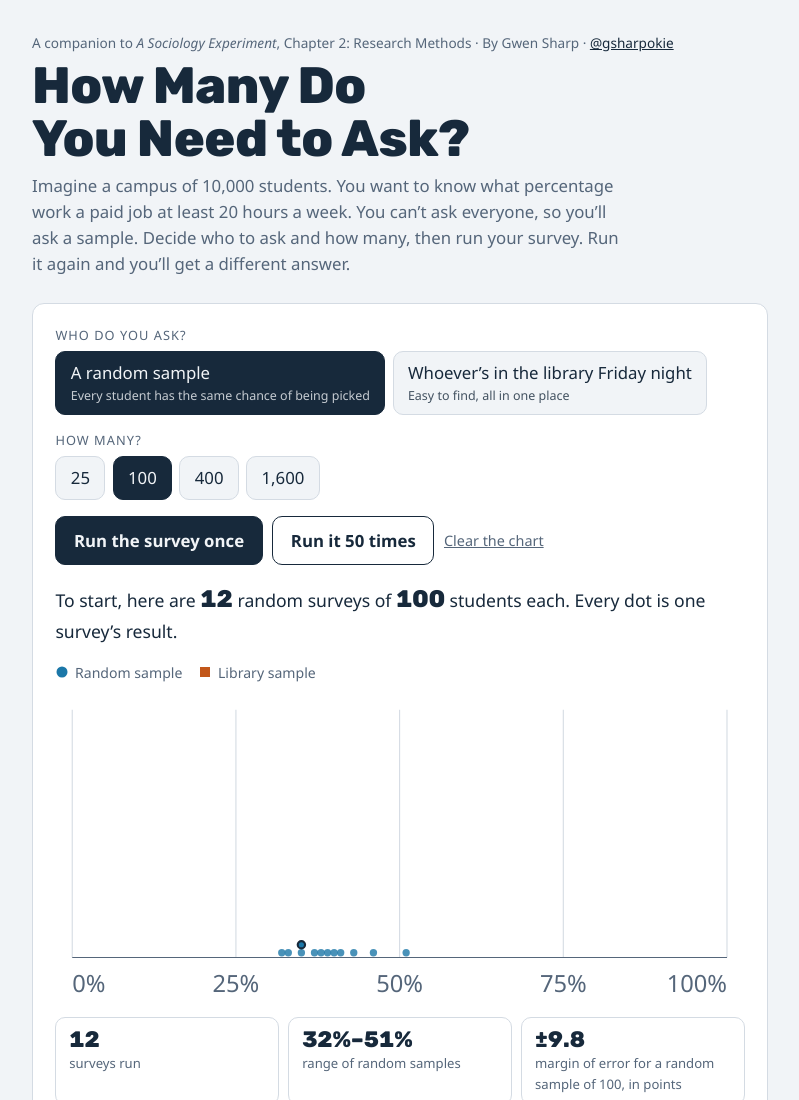
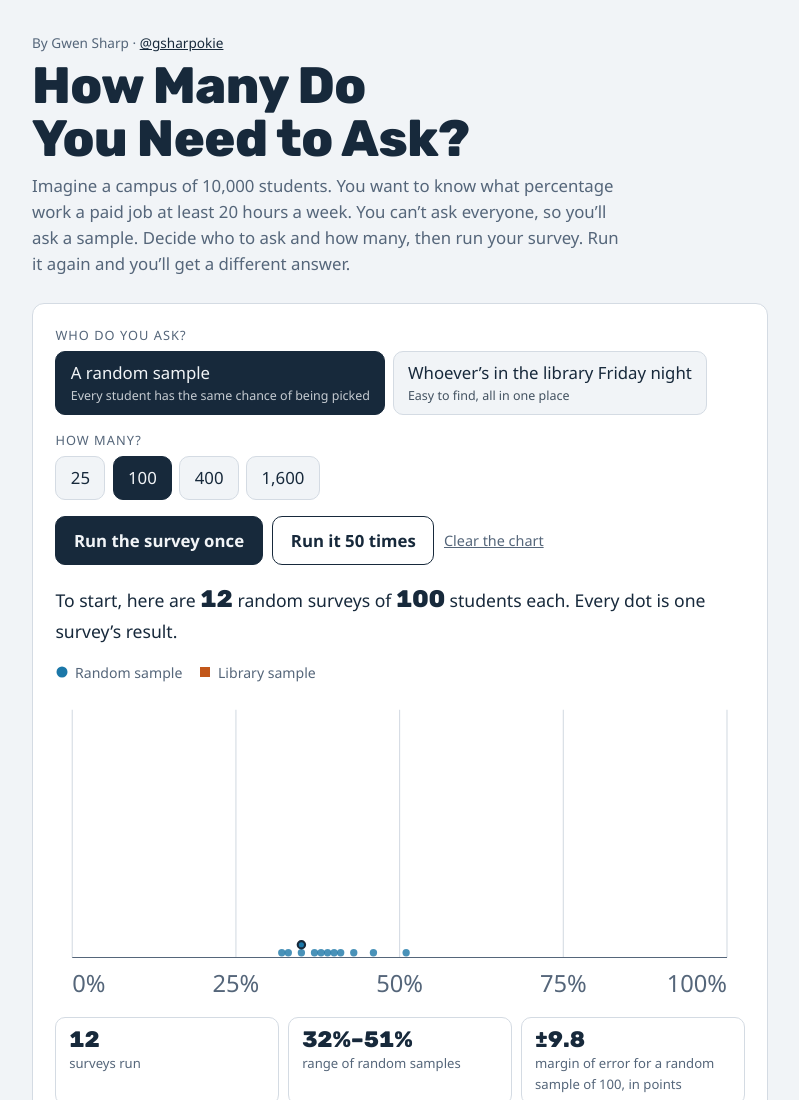
Before and after one commit to gsharpokie/samplingsim, a plain HTML site: page index.html in a window 1280 px wide. Shown: the top 1100 px of the page, without its empty margins (240-1039 px from the left). Drawn offline with Linux system fonts and the light colour scheme.

Commit message:
Remove the textbook line
This project stands on its own; credit is to Gwen Sharp only.

Co-Authored-By: Claude Fable 5.2 <noreply@anthropic.com>
Claude-Session: https://claude.ai/code/session_01U3Suqs7pQFCdeiVfbbM3Zz

```diff
--- a/index.html
+++ b/index.html
@@ -86,7 +86,7 @@ footer { font-size: .85rem; color: var(--muted); }
 <body>
 <div class="wrap">
   <header>
-    <div class="kicker">A companion to <em>A Sociology Experiment</em>, Chapter 2: Research Methods · By Gwen Sharp · <a href="https://x.com/gsharpokie">@gsharpokie</a></div>
+    <div class="kicker">By Gwen Sharp · <a href="https://x.com/gsharpokie">@gsharpokie</a></div>
     <h1>How Many Do You Need to Ask?</h1>
     <p class="lede">Imagine a campus of 10,000 students. You want to know what percentage work a paid job at least 20 hours a week. You can’t ask everyone, so you’ll ask a sample. Decide who to ask and how many, then run your survey. Run it again and you’ll get a different answer.</p>
   </header>
```
Also changed, not shown: 1 other file.
